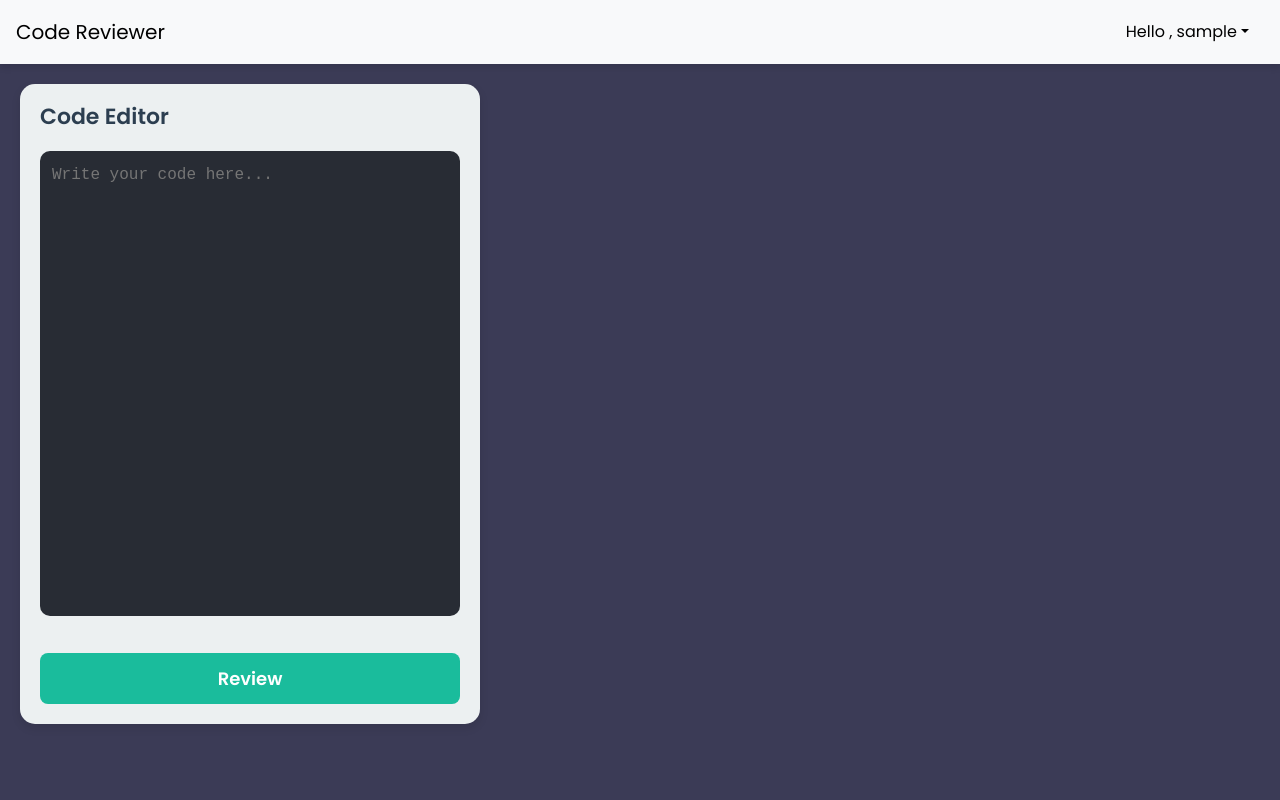
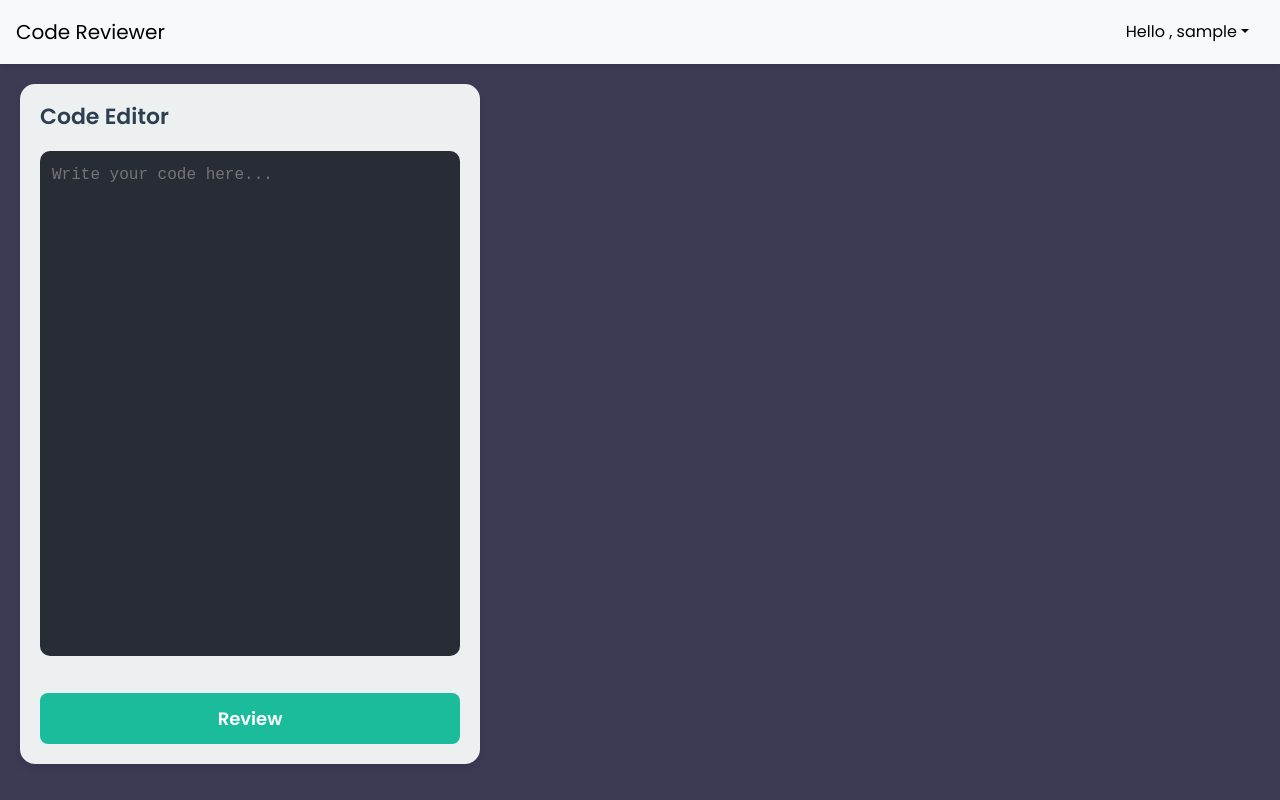
Before and after one commit to SanketKolage/AI-code-reviewer-frontend, a React (Vite) app: page /dashboard in a window 1280 px wide. Built offline with nearby package versions, Linux system fonts and the light colour scheme; sample sign-in values are in the browser's storage.

Commit message:
Update Dashboard.css

```diff
--- a/src/components/Dashboard.css
+++ b/src/components/Dashboard.css
@@ -27,7 +27,7 @@ body {
   border-radius: 15px;
   color: #2c3e50;
   box-shadow: 0 4px 10px rgba(0, 0, 0, 0.1);
-  height: 80vh;
+  height: 85vh;
   display: flex;
   flex-direction: column;
 }
```
